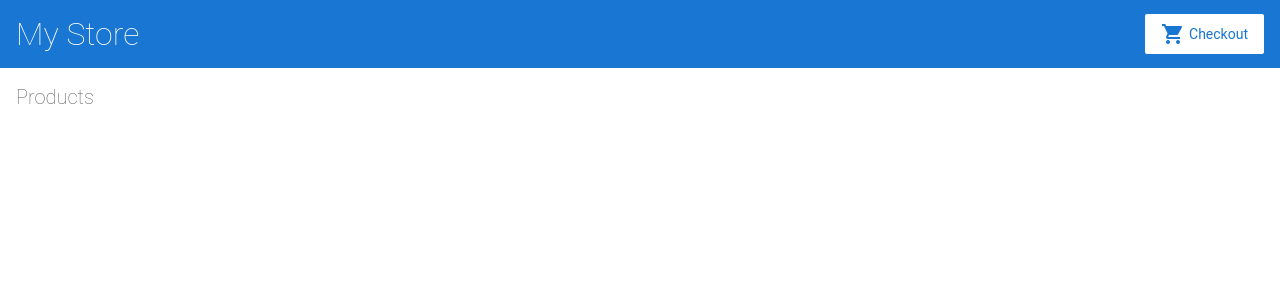
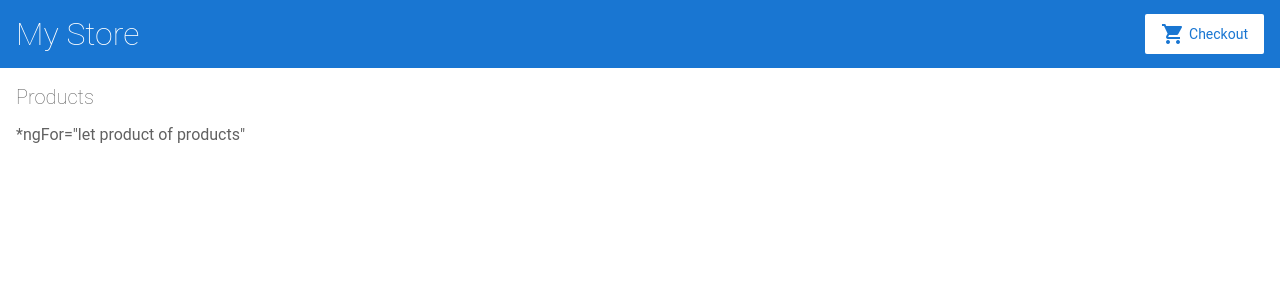
Before and after one commit to marvin-hehimself/angular-tutorial2, an Angular app: page / in a window 1280 px wide. Shown: the top 300 px of the page. Built offline with nearby package versions, Linux system fonts and the light colour scheme.

Commit message:
2 files modified

```diff
--- a/src/app/app.component.ts
+++ b/src/app/app.component.ts
@@ -3,11 +3,9 @@ import { Component } from '@angular/core';
 @Component({
   selector: 'app-root',
   templateUrl: './app.component.html',
-  styleUrls: ['./app.component.css']
+  styleUrls: ['./app.component.css'],
 })
-export class AppComponent {
-}
-
+export class AppComponent {}
 
 /*
 Copyright Google LLC. All Rights Reserved.
--- a/src/app/product-list/product-list.component.html
+++ b/src/app/product-list/product-list.component.html
@@ -1,6 +1,6 @@
 <h2>Products</h2>
 
-
+<div>*ngFor="let product of products"</div>
 <!--
 Copyright Google LLC. All Rights Reserved.
 Use of this source code is governed by an MIT-style license that
```
